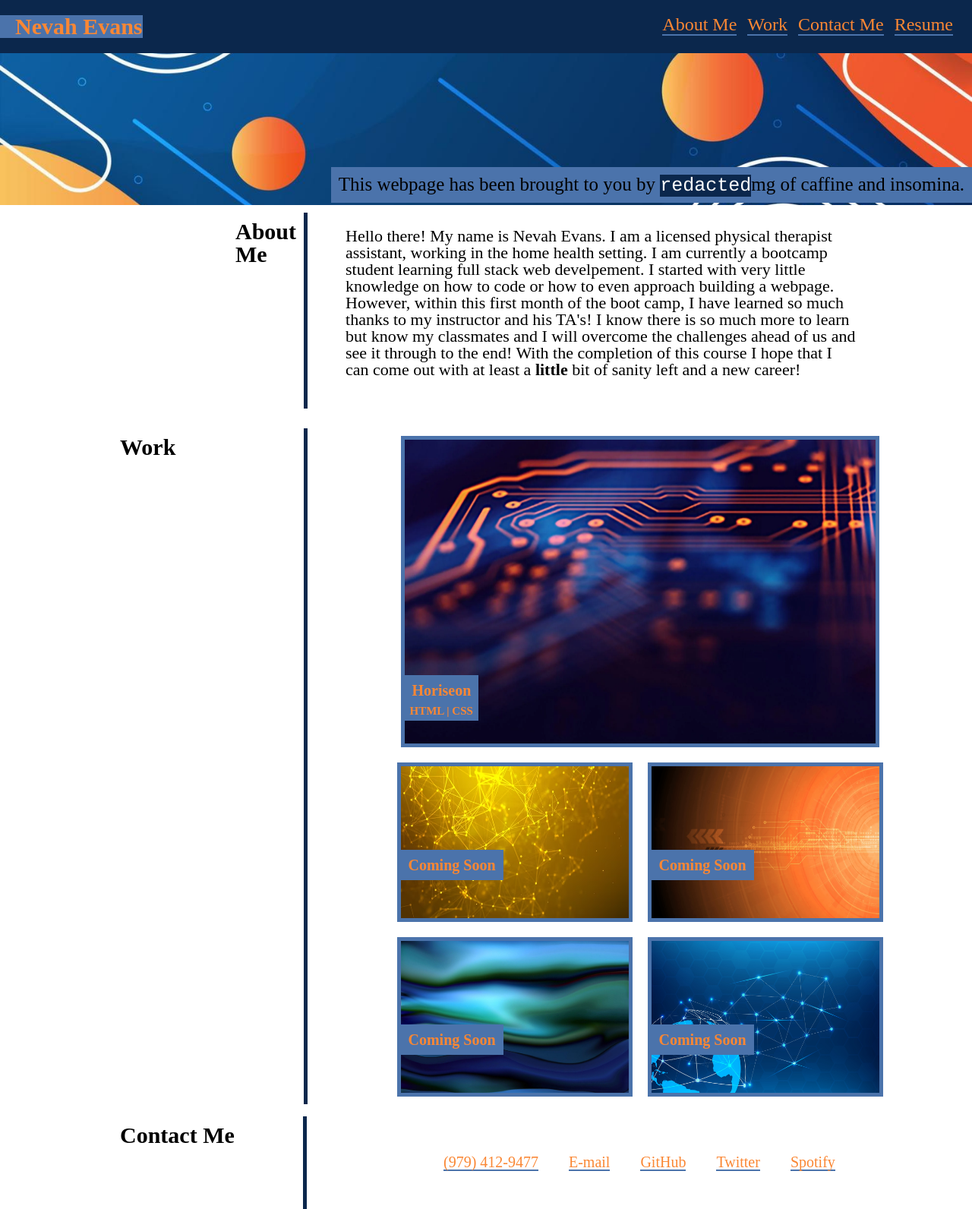
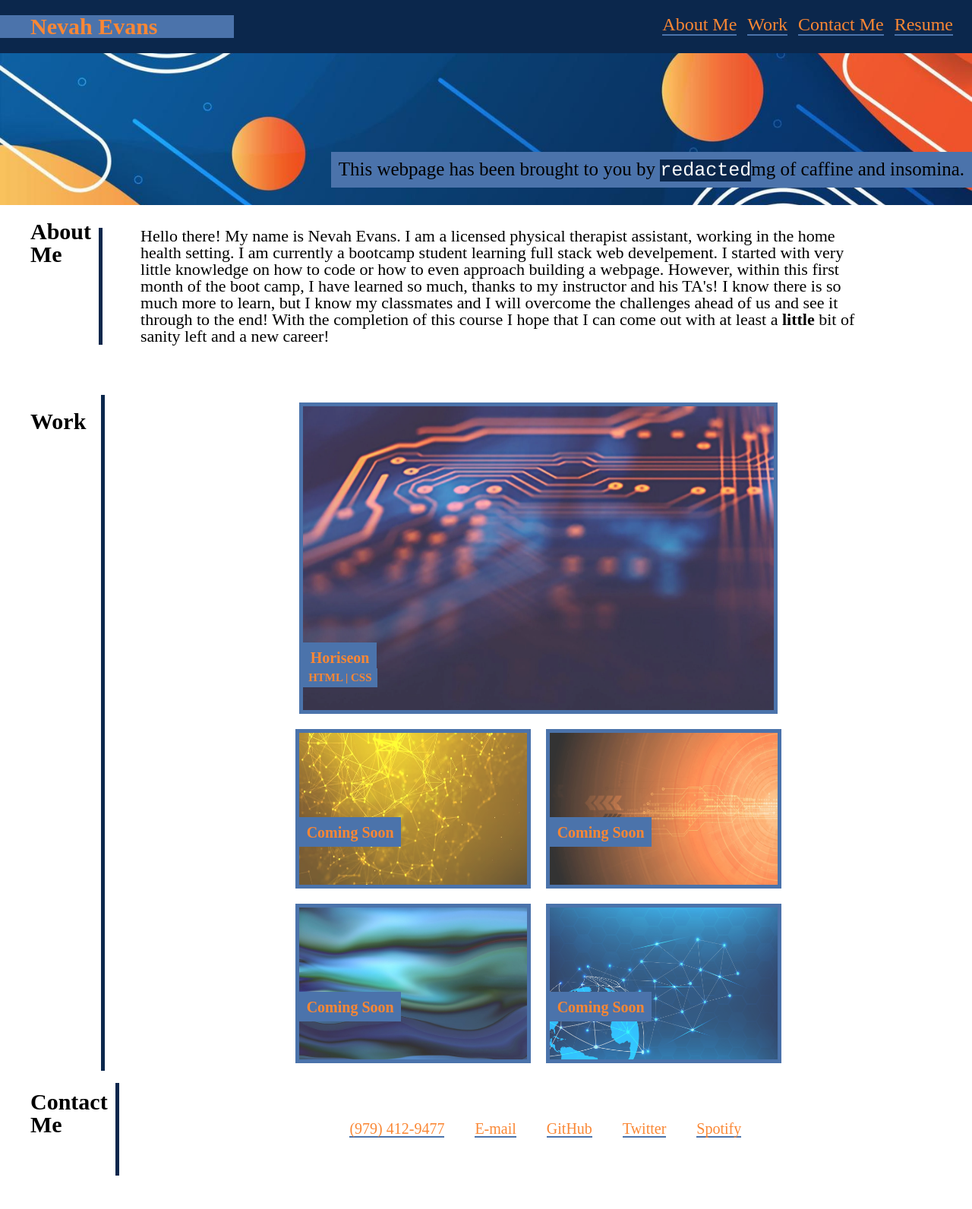
Before and after one commit to nevah-evans/full-stack-portfolio, a plain HTML site: page index.html in a window 1280 px wide. Shown: the whole page at 76% size. After the commit the page ends 1548 px from the top, so only its background shows below. Drawn offline with Linux system fonts and the light colour scheme.

Commit message:
grammar corrections in HTML and included media screen in CSS

```diff
--- a/assets/css/style.css
+++ b/assets/css/style.css
@@ -9,6 +9,7 @@
 }
 
 nav{
+    flex: auto;
     background-color: var(--dark-blue);
     display: flex;
     justify-content: space-between;
@@ -16,12 +17,19 @@ nav{
     padding: 20px;
 }
 
-figure{
-    background-image: url(/assets/images/abstract-blue-orange-top.jpg);
-    background-size: cover;
-    background-position: center;
-    height: 200px;
+div.myname{
+    background-color: var(--light-blue);
+    padding: 15px 20px;
+    position: absolute;
+    left:0px;
 }
+
+#name{
+    color: var(--orange);
+    font-size: 30px;
+    background-color:var(--light-blue);
+    padding: 0px 100px 0px 20px;
+    }
 
 li{
     display: inline;
@@ -37,9 +45,34 @@ li{
 
 }
 
-div.row{
-    display: flex;
-    flex-flow: row;
+li:hover{
+    background-color: var(--light-blue);
+    transition: 0.5s ease-in-out;
+}
+
+figure{
+    flex: auto;
+    background-image: url(/assets/images/abstract-blue-orange-top.jpg);
+    background-size: cover;
+    background-position: center;
+    height: 200px;
+}
+
+#quote{
+    font-size: 25px;
+    position: absolute;
+    right: 0px;
+    top: 200px;
+    background-color: var(--light-blue);
+    border: 10px solid var(--light-blue);
+
+}
+
+em{
+    background-color: var(--dark-blue);
+    color: white;
+    font-style: normal;
+    font-family: Courier;
 }
 
 h2{
@@ -49,18 +82,77 @@ h2{
     margin: 20px;
 }
 
-div.myname{
-    background-color: var(--light-blue);
-    padding: 15px 10px;
-    position: absolute;
-    left:0px;
+.ami{
+    display: flex;
+    justify-content: space-between;
 }
 
-em{
-    background-color: var(--dark-blue);
-    color: white;
-    font-style: normal;
-    font-family: Courier;
+#about-me{
+    margin: 10px 0px 90px 30px;
+}
+
+#me{
+    font-size: 22px;
+    display: block;
+    padding-left: 50px;
+    margin: 30px 150px 50px 0px;
+    border-left: 5px solid var(--dark-blue);
+}
+
+#work{
+    padding-right: 20px;
+    margin: 10px 0px 90px 30px;
+}
+
+.container{
+    display: flex;
+    flex-flow:wrap column;
+    align-items: center;
+    border-left: 5px solid var(--dark-blue);
+    margin-left: 40px;
+}
+
+.photo{
+    position: relative;
+    border: 5px solid var(--light-blue);
+    margin: 10px;
+img{
+    vertical-align: bottom;
+    opacity: 0.8;
+}
+}
+
+div.row{
+    display: flex;
+    flex-flow: row;
+}
+
+h3 {
+    color: var(--orange);
+    position: absolute;
+    bottom: 50px;
+    font-size: 20px;
+    background-color: var(--light-blue);
+    padding: 9.5px;
+}
+
+h4{
+    color: var(--orange);
+    position: absolute;
+    bottom: 30px;
+    background-color: var(--light-blue);
+    font-size: 15px;
+    padding: 5px 7px;
+
+}
+
+img:hover {
+    opacity: 1;
+    transition: 0.5s ease;
+}
+
+#cm{
+    margin: 0px 0px 90px 30px;
 }
 
 .info {
@@ -78,11 +170,6 @@ em{
 }
 }
 
-li:hover{
-    background-color: var(--light-blue);
-    transition: 0.5s ease-in-out;
-}
-
 .info a:hover{
     background-color: var(--light-blue);
     transition: 0.5s ease-in;
@@ -90,88 +177,9 @@ li:hover{
 
 
 
-
-
-.container{
-    display: flex;
-    flex-flow:wrap column;
-    align-items: center;
-    border-left: 5px solid var(--dark-blue);
-    margin-left: 400px;
+@media screen and (max-width: 412px)  {
+    main,
+    nav{
+        flex-direction: column;
+    }
 }
-
-.photo{
-    position: relative;
-    border: 5px solid var(--light-blue);
-    margin: 10px;
-img{
-    vertical-align: bottom;
-}
-}
-
-img:hover {
-    opacity: 0.8;
-    transition: 0.5s ease;
-}
-
-h3 {
-    color: var(--orange);
-    position: absolute;
-    bottom: 50px;
-    font-size: 20px;
-    background-color: var(--light-blue);
-    padding: 10px;
-}
-
-h4{
-    color: var(--orange);
-    position: absolute;
-    bottom: 30px;
-    background-color: var(--light-blue);
-    font-size: 15px;
-    padding: 5px 7px;
-
-}
-
-#name{
-    color: var(--orange);
-    font-size: 30px;
-    background-color:var(--light-blue);
-    margin-left: 0px;
-}
-
-#quote{
-    font-size: 25px;
-    position: absolute;
-    right: 0px;
-    top: 220px;
-    background-color: var(--light-blue);
-    border: 10px solid var(--light-blue);
-
-}
-
-.ami{
-    display: flex;
-    justify-content: space-between;
-}
-#about-me{
-    border-right: 5px solid var(--dark-blue);
-    margin: 10px 0px 10px 300px;
-}
-#me{
-    font-size: 22px;
-    display: block;
-    padding-left: 50px;
-    margin: 30px 150px 50px 0px;
-}
-
-#cm{
-    padding-right: 90px;
-    margin: 0px 0px 90px 148px;
-    /* border-right: 5px solid var(--dark-blue); */
-}
-
-#work{
-    padding-right: 90px;
-    margin: 0px 70px 90px 148px;
-}
--- a/index.html
+++ b/index.html
@@ -13,7 +13,7 @@
 
         <header>
             <nav>
-            <div class="myname"></div>
+                <div class="myname"></div>
                 <h1 id="name">Nevah Evans</h1>
                     <ul>
                         <li><a href="#about-me">About Me</a></li>
@@ -31,11 +31,12 @@
         <main>
             <section class="ami">
             <h2 id="about-me">About Me</h2>
-                <p id="me"> Hello there! My name is Nevah Evans. I am a licensed physical therapist assistant, working in the home health setting. I am currently a bootcamp student learning full stack web develpement. I started with very little knowledge on how to code or how to even approach building a webpage. However, within this first month of the boot camp, I have learned so much thanks to my instructor and his TA's! I know there is so much more to learn but know my classmates and I will overcome the challenges ahead of us and see it through to the end! With the completion of this course I hope that I can come out with at least a <strong>little</strong> bit of sanity left and a new career!</p>
+                <p id="me"> Hello there! My name is Nevah Evans. I am a licensed physical therapist assistant, working in the home health setting. I am currently a bootcamp student learning full stack web develpement. I started with very little knowledge on how to code or how to even approach building a webpage. However, within this first month of the boot camp, I have learned so much, thanks to my instructor and his TA's! I know there is so much more to learn, but I know my classmates and I will overcome the challenges ahead of us and see it through to the end! With the completion of this course I hope that I can come out with at least a <strong>little</strong> bit of sanity left and a new career!</p>
             </section>
 <br>
-            <h2 id="work"> Work</h2>
+
             <section id="projects">
+                <h2 id="work"> Work</h2>
                 <section class= container>
                     <article class=photo id="horiseon">
                          <a href="https://nevah-evans.github.io/Horiseon-Accessibility-Update/"><img src="./assets/images/orange_blue_tech.webp" alt="orange light tech" height="400px" width="620px"></a>
@@ -66,8 +67,9 @@
                 </section>
             </section>
 <br>
-            <h2 id="cm">Contact Me</h2>
-                <section id="contact-me">
+
+            <section id="contact-me">
+                <h2 id="cm">Contact<p>Me</p></h2>
                     <div class="info">
                         <a href="tel:9794129477">(979) 412-9477</a>
                         <a href="mailto:nevahevans@yahoo.com">E-mail</a>
@@ -75,7 +77,7 @@
                         <a href="https://twitter.com/home">Twitter</a>
                         <a href="https://open.spotify.com/">Spotify</a>
                     </div>
-                </section>
+            </section>
         </main>
 
     </body>
```
